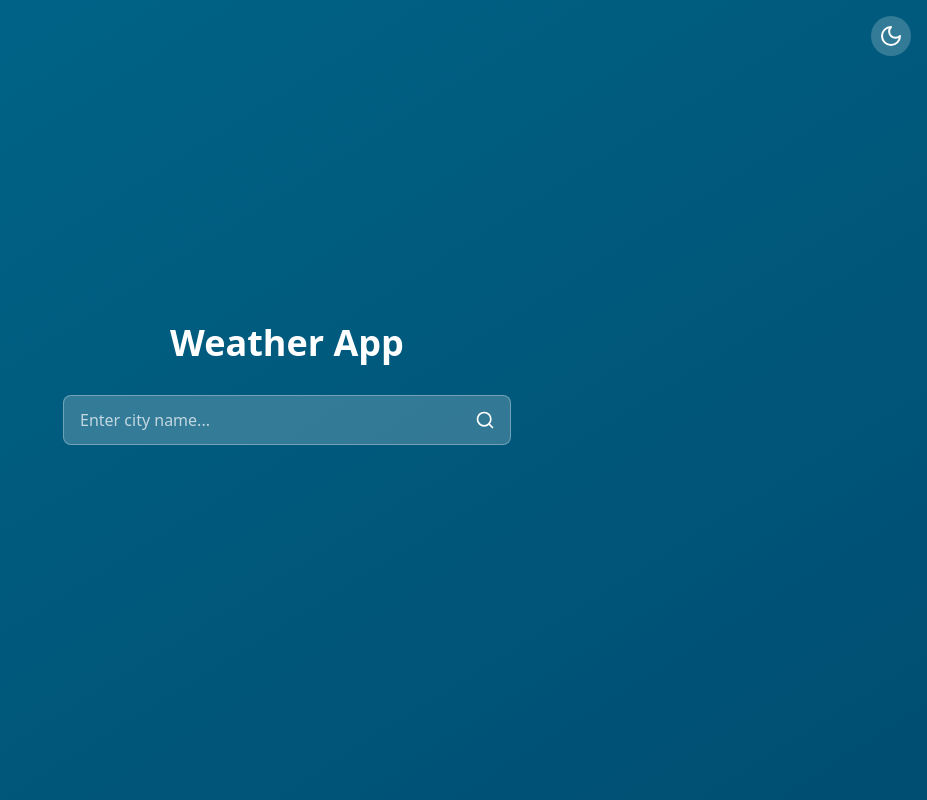
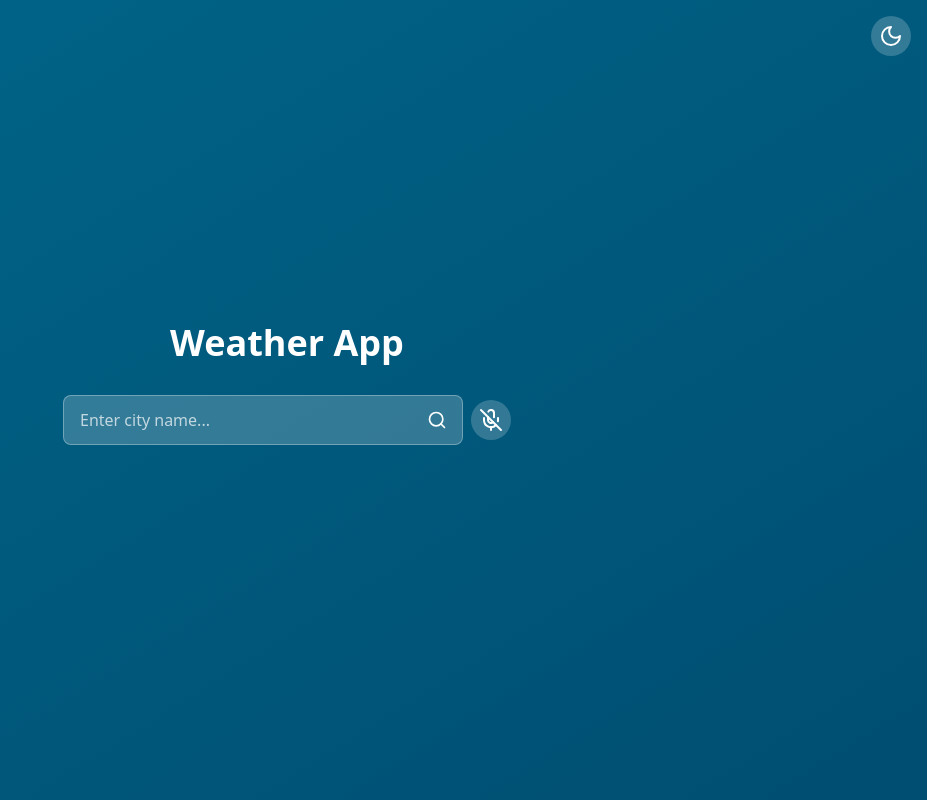
Before and after one commit to Mike-here/Weather-and-News-App, a React (Create React App) app: page / in a window 1280 px wide. Shown: the whole page, without its empty margins (353-1280 px from the left). Built offline with nearby package versions, Linux system fonts and the light colour scheme; no server answers.

Commit message:
Added voice speech feature

```diff
--- a/src/components/SearchBar.js
+++ b/src/components/SearchBar.js
@@ -1,6 +1,7 @@
 import React, { useState } from 'react';
 import { Search } from 'lucide-react';
 import { motion } from 'framer-motion';
+import VoiceSearch from './VoiceSearch';
 
 const SearchBar = ({ onSearch, isLoading }) => {
   const [city, setCity] = useState('');
@@ -13,6 +14,11 @@ const SearchBar = ({ onSearch, isLoading }) => {
     }
   };
 
+  const handleVoiceResult = (transcript) => {
+    setCity(transcript);
+    onSearch(transcript);
+  };
+
   return (
     <motion.form
       initial={{ opacity: 0, y: -20 }}
@@ -21,7 +27,8 @@ const SearchBar = ({ onSearch, isLoading }) => {
       onSubmit={handleSubmit}
       className="w-full max-w-md mb-8"
     >
-      <div className="relative flex items-center">
+      <div className="relative flex items-center gap-2">
+        <div className="relative flex-1">
           <input
             className="w-full px-4 py-3 rounded-lg bg-white bg-opacity-20 border border-white border-opacity-30 text-white placeholder-white placeholder-opacity-70 focus:outline-none focus:ring-2 focus:ring-white focus:ring-opacity-50 transition-all duration-300"
             type="text"
@@ -30,7 +37,7 @@ const SearchBar = ({ onSearch, isLoading }) => {
             onChange={(e) => setCity(e.target.value)}
           />
           <button
-          className={`absolute right-2 p-2 rounded-md transition-all duration-300 ${
+            className={`absolute right-2 top-1/2 -translate-y-1/2 p-2 rounded-md transition-all duration-300 ${
               isLoading ? 'opacity-50' : 'hover:bg-white hover:bg-opacity-20'
             }`}
             type="submit"
@@ -39,6 +46,8 @@ const SearchBar = ({ onSearch, isLoading }) => {
             <Search className="text-white" size={20} />
           </button>
         </div>
+        <VoiceSearch onResult={handleVoiceResult} />
+      </div>
     </motion.form>
   );
 };
--- /dev/null
+++ b/src/components/VoiceSearch.js
@@ -0,0 +1,87 @@
+import React, { useState } from 'react';
+import { Mic, MicOff } from 'lucide-react';
+import { motion } from 'framer-motion';
+
+const VoiceSearch = ({ onResult }) => {
+  const [isListening, setIsListening] = useState(false);
+  const [error, setError] = useState(null);
+
+  const startListening = () => {
+    setError(null);
+
+    // Check if browser supports speech recognition
+    if (!('webkitSpeechRecognition' in window) && !('SpeechRecognition' in window)) {
+      setError('Voice search is not supported in your browser');
+      return;
+    }
+
+    // Initialize speech recognition
+    const SpeechRecognition = window.SpeechRecognition || window.webkitSpeechRecognition;
+    const recognition = new SpeechRecognition();
+
+    recognition.lang = 'en-US';
+    recognition.continuous = false;
+    recognition.interimResults = false;
+
+    recognition.onstart = () => {
+      setIsListening(true);
+    };
+
+    recognition.onresult = (event) => {
+      const transcript = event.results[0][0].transcript;
+      onResult(transcript);
+      setIsListening(false);
+    };
+
+    recognition.onerror = (event) => {
+      setError('Error occurred in voice recognition: ' + event.error);
+      setIsListening(false);
+    };
+
+    recognition.onend = () => {
+      setIsListening(false);
+    };
+
+    recognition.start();
+  };
+
+  return (
+    <div className="relative">
+      <motion.button
+        whileHover={{ scale: 1.1 }}
+        whileTap={{ scale: 0.9 }}
+        onClick={startListening}
+        className={`p-2 rounded-full ${
+          isListening
+            ? 'bg-red-500 text-white'
+            : 'bg-white bg-opacity-20 text-white hover:bg-opacity-30'
+        } transition-colors`}
+        title="Search by voice"
+      >
+        {isListening ? <Mic className="animate-pulse" /> : <MicOff />}
+      </motion.button>
+
+      {error && (
+        <motion.div
+          initial={{ opacity: 0, y: 10 }}
+          animate={{ opacity: 1, y: 0 }}
+          className="absolute top-full mt-2 p-2 bg-red-500 text-white text-sm rounded-md whitespace-nowrap"
+        >
+          {error}
+        </motion.div>
+      )}
+
+      {isListening && (
+        <motion.div
+          initial={{ opacity: 0, scale: 0.8 }}
+          animate={{ opacity: 1, scale: 1 }}
+          className="absolute top-full mt-2 p-2 bg-white dark:bg-gray-800 text-gray-800 dark:text-white text-sm rounded-md whitespace-nowrap"
+        >
+          Listening...
+        </motion.div>
+      )}
+    </div>
+  );
+};
+
+export default VoiceSearch;
```
Also changed, not shown: 1 other file (tests, documents, lock files or other folders). Lines whose indentation alone changed are shown as unchanged.
